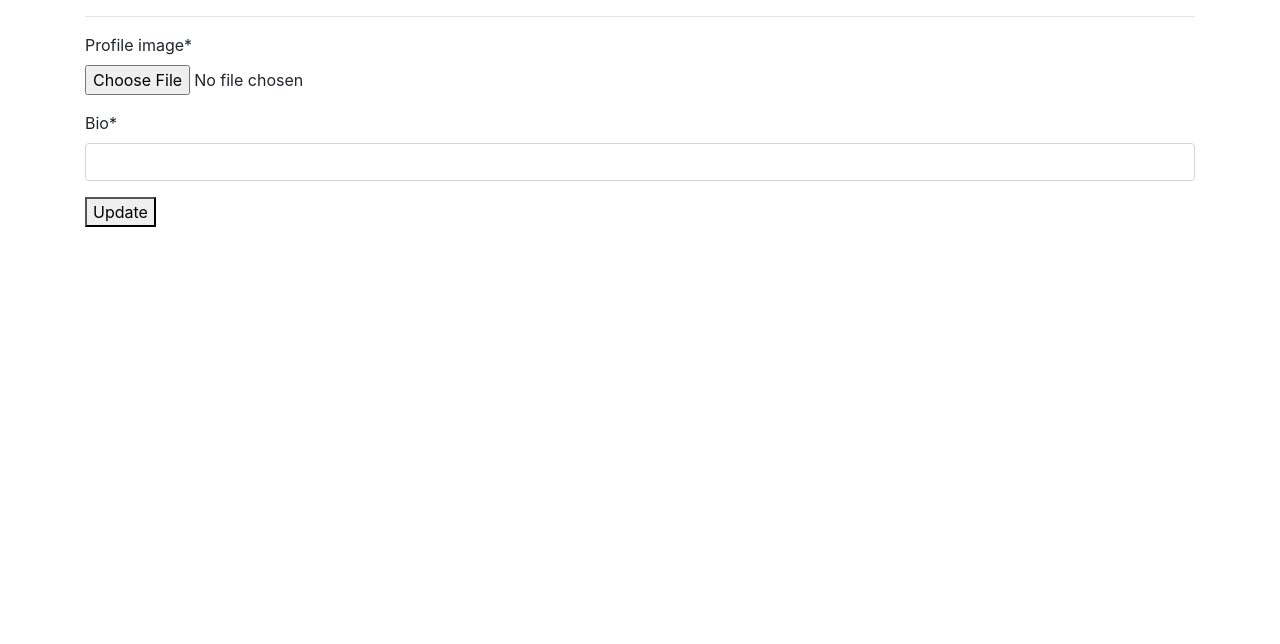
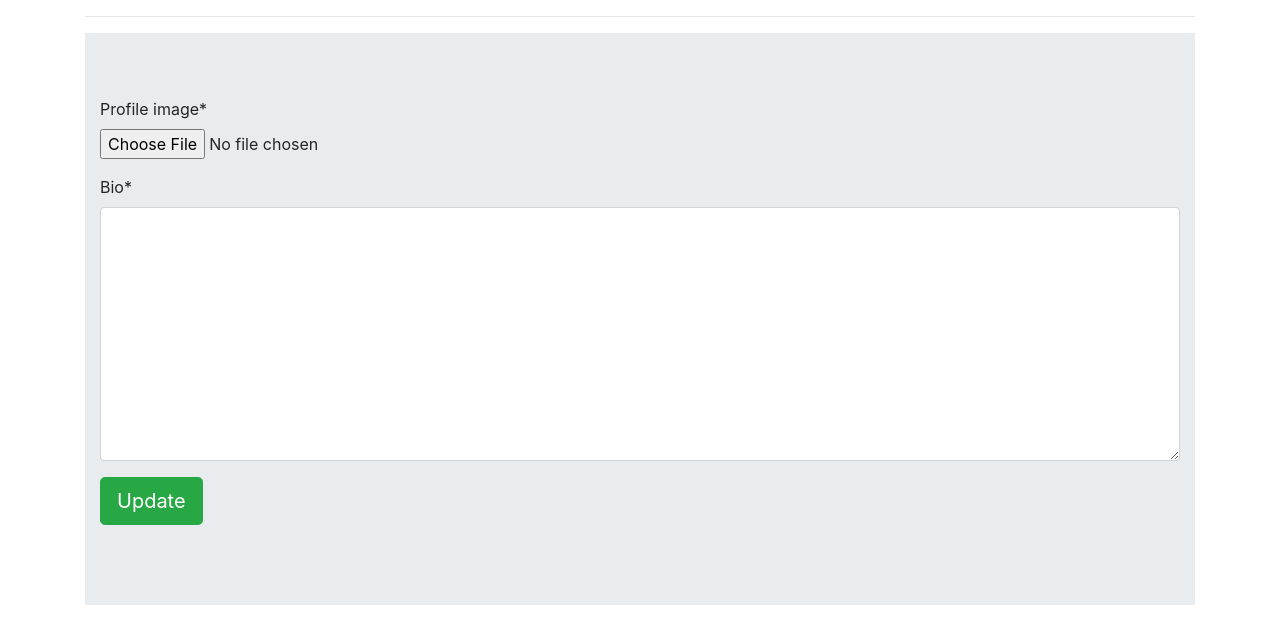
Before and after one commit to slukas111/SugarSnapsCap, a Django app: template templates/editUser.html in a window 1280 px wide. Shown: the part 80-724 px from the top of the page. Run offline with Django 3.2, Linux system fonts and the light colour scheme; the template is opened without the code that fills it: values that come from a table or form of the project are taken from there, others are empty; some libraries are stand-ins or nearby versions.

Commit message:
user profile image update works

```diff
--- a/templates/editUser.html
+++ b/templates/editUser.html
@@ -4,12 +4,15 @@
 
 {% block content %}
 <hr>
-    <form action="" method="post" enctype="multipart/form-data">
+
+<div class="jumbotron jumbotron-fluid">
+  <div class="container">
+      <form action="" method="post" enctype="multipart/form-data">
         {% csrf_token %}
         {{ form|crispy }}
-
-        <button type="submit">Update</button>
+        <button class="btn btn-success btn-lg" type="submit">Update</button>
     </form>
-
+  </div>
+</div>
 
 {% endblock %}
--- a/users/models.py
+++ b/users/models.py
@@ -13,7 +13,7 @@ class Profile(models.Model):
     profile_image = models.ImageField(default='default.jpg', upload_to='profile_pics')
     one_click_reserve = models.BooleanField(default=False)
     followers = models.ManyToManyField('self', symmetrical=False, blank=True, related_name='following')
-    bio = models.CharField(max_length=500, null=True)
+    bio = models.TextField( null=True)
     location = models.ForeignKey(Area, on_delete=models.CASCADE, null=True, blank=True)
 
     def __str__(self):
```
